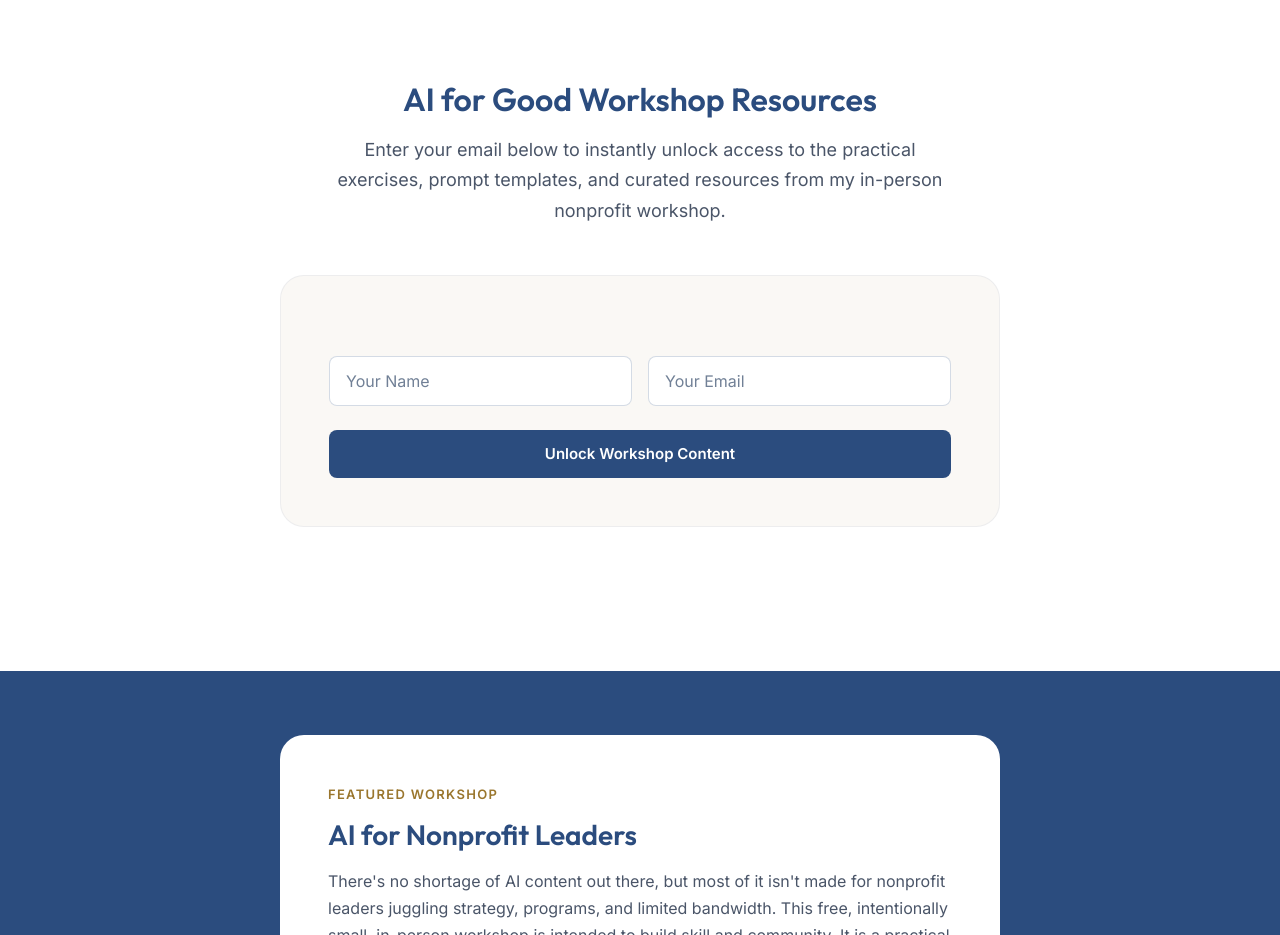
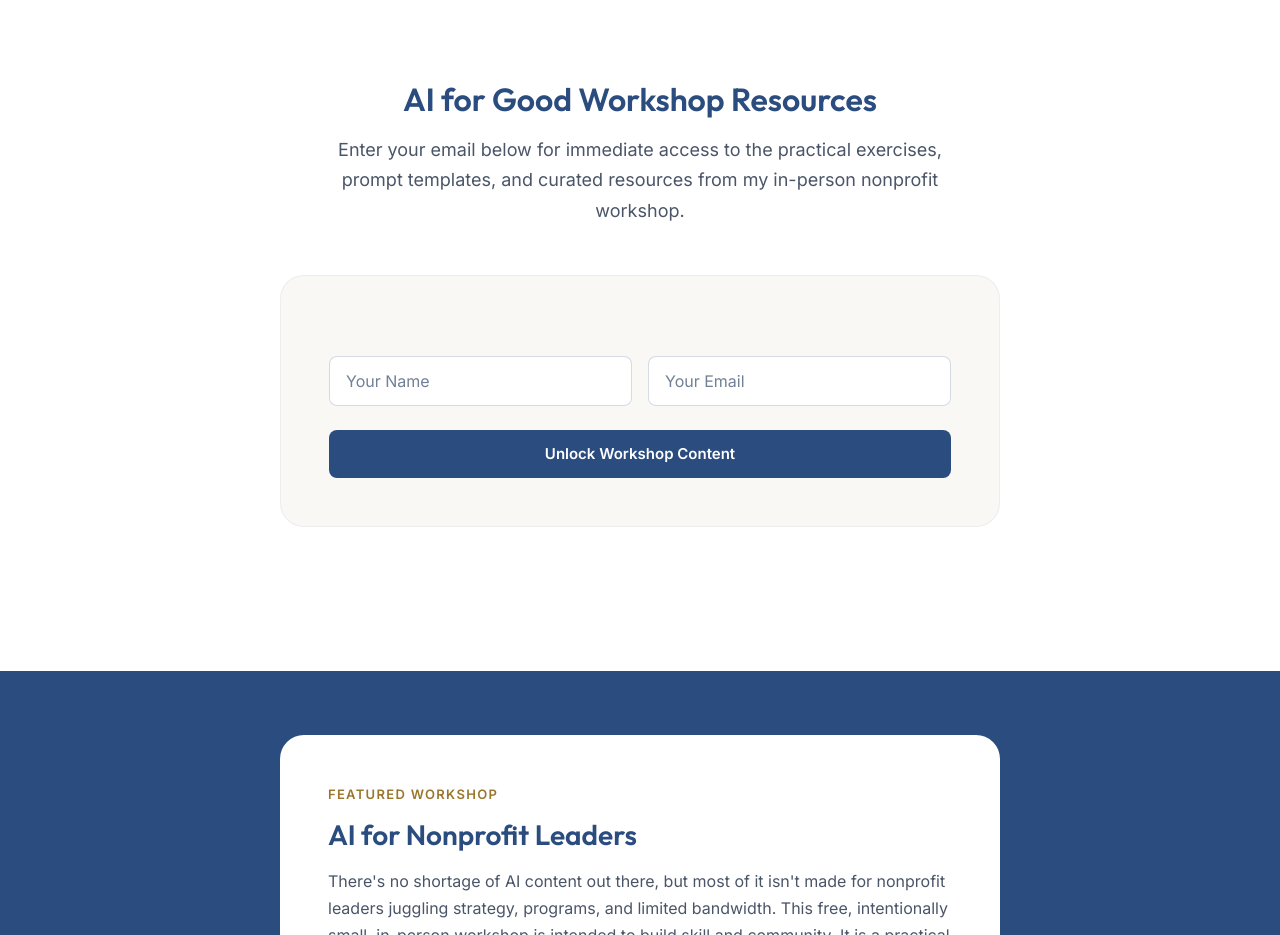
Before and after one commit to chiv-heng/chivheng-consulting-website, a website built with Vite: page index.html in a window 1280 px wide. Shown: the part 6200-7135 px from the top of the page. Built offline with nearby package versions, Linux system fonts and the light colour scheme; a script that the page names is missing.

Commit message:
style(marketing): update lead magnet copy
Updated the call to action text to be more direct per user request.

```diff
--- a/index.html
+++ b/index.html
@@ -343,7 +343,7 @@
       <section id="resources" class="section resources-section">
         <div class="container">
           <h2 class="section-title">AI for Good Workshop Resources</h2>
-          <p class="section-intro">Enter your email below to instantly unlock access to the practical exercises, prompt
+          <p class="section-intro">Enter your email below for immediate access to the practical exercises, prompt
             templates, and curated resources from my in-person nonprofit workshop.</p>
 
           <div id="resources-lead-capture" class="lead-capture-card">
```
